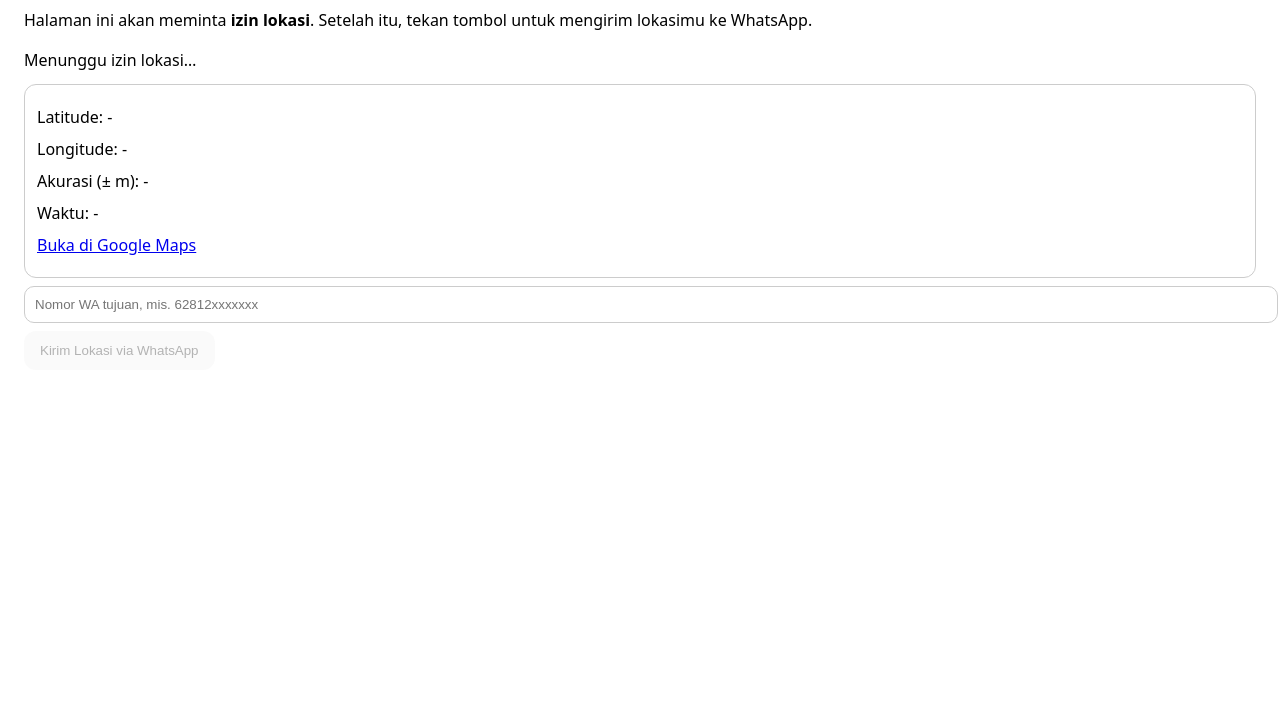
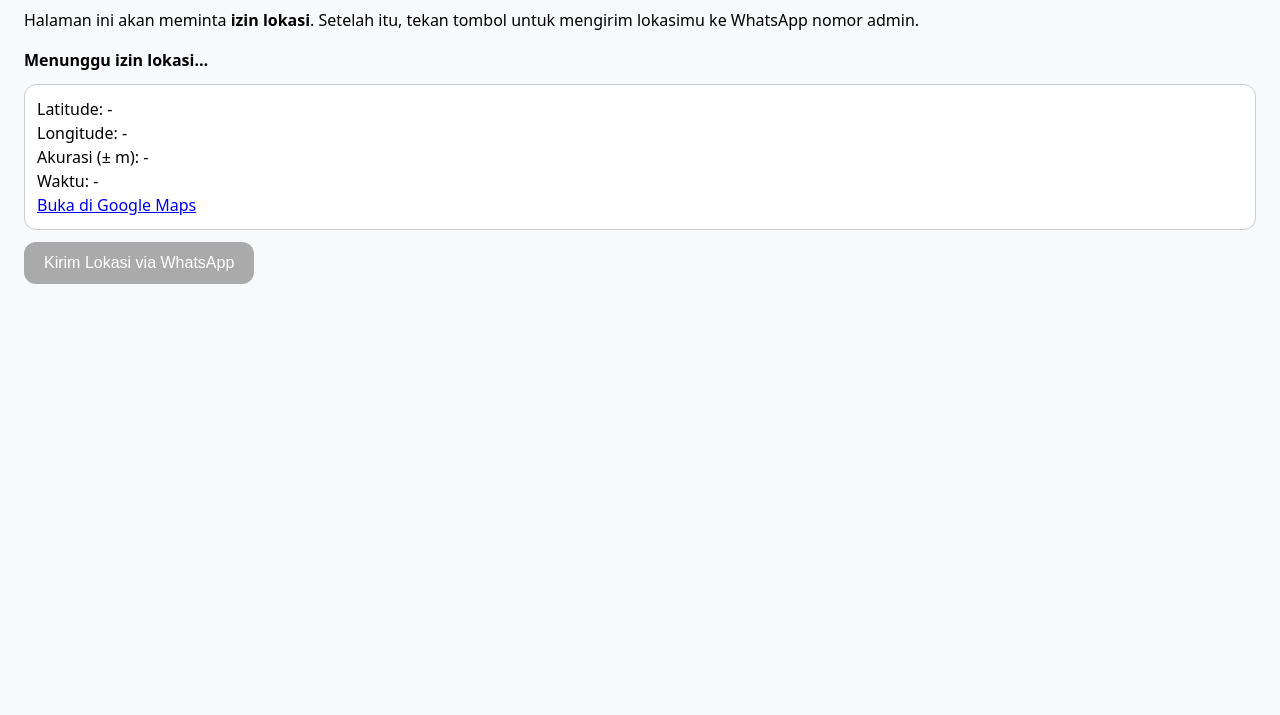
Before and after one commit to muhammadfanani10-ship-it/share-lokasi, a plain HTML site: page index.html in a window 1280 px wide. Shown: the part 85-800 px from the top of the page. Drawn offline with Linux system fonts and the light colour scheme.

Commit message:
Update index.html

```diff
--- a/index.html
+++ b/index.html
@@ -3,33 +3,28 @@
 <head>
   <meta charset="utf-8" />
   <meta name="viewport" content="width=device-width,initial-scale=1" />
-  <title>Bagikan Lokasi ke WhatsApp (Dengan Izin)</title>
+  <title>Bagikan Lokasi ke WhatsApp</title>
   <style>
-    body { font-family: system-ui, Arial, sans-serif; margin: 24px; line-height: 1.5; }
-    button { padding: 12px 16px; border: 0; border-radius: 12px; cursor: pointer; }
-    #status { margin: 12px 0; }
-    .row { margin: 8px 0; }
-    .box { padding: 12px; border: 1px solid #ccc; border-radius: 12px; }
+    body { font-family: system-ui, Arial, sans-serif; margin: 24px; line-height: 1.5; background:#f7f9fc; }
+    h1 { color:#333; }
+    button { padding: 12px 20px; border: 0; border-radius: 12px; cursor: pointer; background:#0066cc; color:white; font-size:16px; }
+    button:disabled { background:#aaa; cursor:not-allowed; }
+    #status { margin: 12px 0; font-weight:bold; }
+    .box { padding: 12px; border: 1px solid #ccc; border-radius: 12px; background:#fff; margin-bottom:12px; }
   </style>
 </head>
 <body>
   <h1>Bagikan Lokasi ke WhatsApp</h1>
-  <p>Halaman ini akan meminta <b>izin lokasi</b>. Setelah itu, tekan tombol untuk mengirim lokasimu ke WhatsApp.</p>
+  <p>Halaman ini akan meminta <b>izin lokasi</b>. Setelah itu, tekan tombol untuk mengirim lokasimu ke WhatsApp nomor admin.</p>
 
-  <div id="status" class="row">Menunggu izin lokasi…</div>
+  <div id="status">Menunggu izin lokasi…</div>
 
   <div class="box">
-    <div class="row">Latitude: <span id="lat">-</span></div>
-    <div class="row">Longitude: <span id="lng">-</span></div>
-    <div class="row">Akurasi (± m): <span id="acc">-</span></div>
-    <div class="row">Waktu: <span id="ts">-</span></div>
-    <div class="row"><a id="gmap" href="#" target="_blank" rel="noopener">Buka di Google Maps</a></div>
-  </div>
-
-  <div class="row">
-    <!-- Ganti 62812xxxxxxx dengan nomor WhatsApp penerima (format internasional tanpa +).
-         Atau kosongkan untuk membuka WhatsApp dan memilih kontak secara manual. -->
-    <input id="waNumber" placeholder="Nomor WA tujuan, mis. 62812xxxxxxx" style="width:100%;padding:10px;border-radius:10px;border:1px solid #ccc;">
+    <div>Latitude: <span id="lat">-</span></div>
+    <div>Longitude: <span id="lng">-</span></div>
+    <div>Akurasi (± m): <span id="acc">-</span></div>
+    <div>Waktu: <span id="ts">-</span></div>
+    <div><a id="gmap" href="#" target="_blank" rel="noopener">Buka di Google Maps</a></div>
   </div>
 
   <button id="sendBtn" disabled>Kirim Lokasi via WhatsApp</button>
@@ -57,7 +52,7 @@
     }
 
     function onError(err){
-      el('status').textContent = 'Gagal mendapatkan lokasi: ' + err.message +
+      el('status').textContent = '❌ Gagal mendapatkan lokasi: ' + err.message +
         '. Pastikan GPS/Location aktif dan beri izin pada browser.';
     }
 
@@ -75,9 +70,8 @@
       const mapUrl = `https://maps.google.com/?q=${latitude},${longitude}`;
       const text =
         `Ini lokasiku sekarang:%0A- Koordinat: ${latitude.toFixed(6)}, ${longitude.toFixed(6)}%0A- Akurasi: ±${Math.round(accuracy)} m%0A- Waktu: ${formatTS(ts)}%0A${encodeURIComponent(mapUrl)}`;
-      const number = el('waNumber').value.trim();
-      const base = number ? `https://wa.me/${number}?text=` : `https://wa.me/?text=`;
-      const url = base + text;
+      const number = "62895807284400"; // nomor WA tujuan (ganti sesuai kebutuhan)
+      const url = `https://wa.me/${number}?text=${text}`;
       window.location.href = url;
     });
   </script>
```
